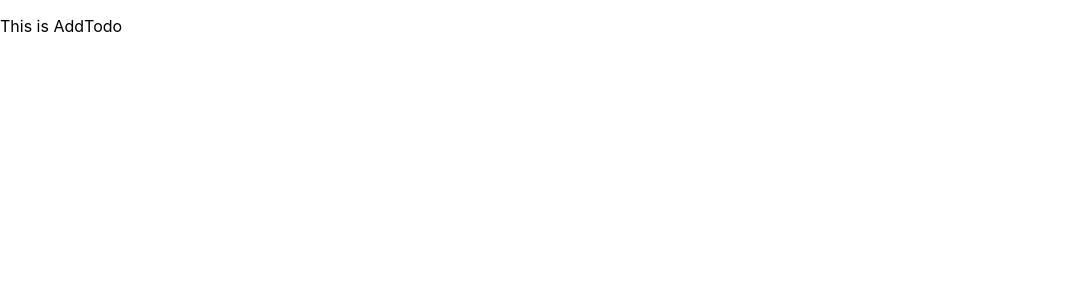
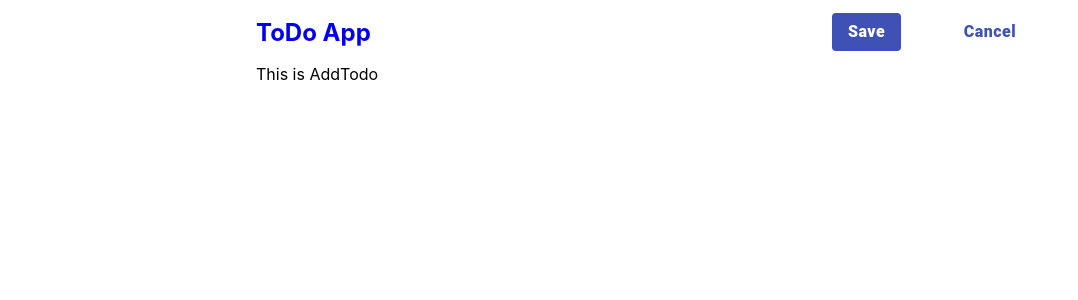
Before and after one commit to ayungavis/traynote, a React (Create React App) app: page /add in a window 1280 px wide. Shown: the top 300 px of the page, without its empty margins (0-1078 px from the left). Built offline with nearby package versions, Linux system fonts and the light colour scheme.

Commit message:
Revamp page with global component

```diff
--- a/src/views/AddTodo.tsx
+++ b/src/views/AddTodo.tsx
@@ -1,11 +1,9 @@
 import React from "react";
 
+import Content from "../components/Content";
+
 const AddTodo = () => {
-  return (
-    <div>
-      <p>This is AddTodo</p>
-    </div>
-  );
+  return <Content>This is AddTodo</Content>;
 };
 
 export default AddTodo;
--- a/src/views/DetailTodo.tsx
+++ b/src/views/DetailTodo.tsx
@@ -1,11 +1,9 @@
 import React from "react";
 
+import Content from "../components/Content";
+
 const DetailTodo = () => {
-  return (
-    <div>
-      <p>This is DetailTodo</p>
-    </div>
-  );
+  return <Content>This is DetailTodo</Content>;
 };
 
 export default DetailTodo;
--- a/src/views/MainTodo.tsx
+++ b/src/views/MainTodo.tsx
@@ -1,11 +1,9 @@
 import React from "react";
 
+import Content from "../components/Content";
+
 const MainTodo = () => {
-  return (
-    <div>
-      <p>This is MainTodo</p>
-    </div>
-  );
+  return <Content>This is MainTodo</Content>;
 };
 
 export default MainTodo;
```
